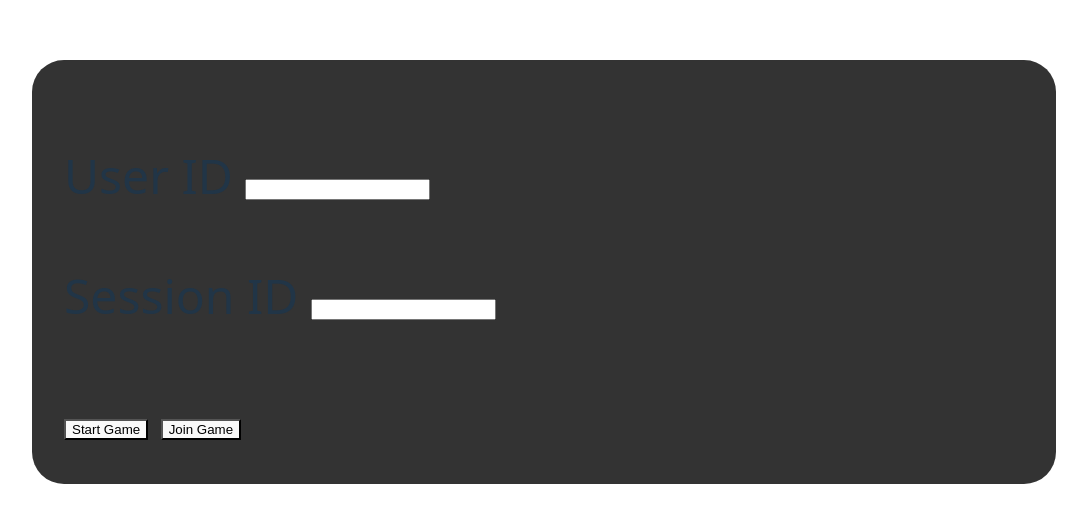
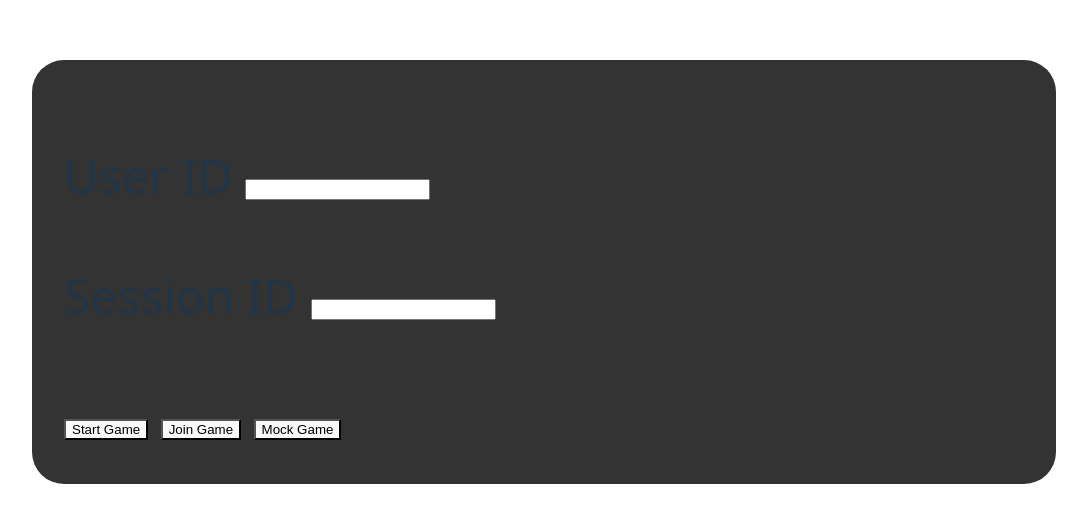
Before and after one commit to ThePotatoArchivist/less-simple-words, a Svelte app: page / in a window 1280 px wide. Shown: the part 128-650 px from the top of the page, without its empty margins (96-1183 px from the left). Built offline with nearby package versions, Linux system fonts and the light colour scheme.

Commit message:
rudimentary mock multiplayer

```diff
--- a/src/App.svelte
+++ b/src/App.svelte
@@ -1,21 +1,23 @@
 <script lang="ts">
     import Client from "./Client.svelte";
     import Host from "./Host.svelte";
+    import Mock from "./Mock.svelte";
 
     let userId: string = ''
     let partialSessionId: string = ''
-    let connect = false
-    let host = false
+    let connectionType: 'host' | 'client' | 'mock' | undefined = undefined
 
     $: sessionId = `lsw-${partialSessionId}`
 </script>
 
 <main>
-    {#if connect}
-        {#if host}
+    {#if connectionType}
+        {#if connectionType === 'host'}
             <Host {userId} {sessionId} />
-        {:else}
+        {:else if connectionType === 'client'}
             <Client {userId} {sessionId} />
+        {:else if connectionType === 'mock'}
+            <Mock {userId} />
         {/if}
     {:else}
         <p>
@@ -32,8 +34,11 @@
             </label>
         </p>
 
-        <button on:click={() => {connect = true; host = true;}}>Start Game</button>
-        <button on:click={() => connect = true}>Join Game</button>
+        <button on:click={() => connectionType = 'host'}>Start Game</button>
+        <button on:click={() => connectionType = 'client'}>Join Game</button>
+        {#if import.meta.env.DEV}
+            <button on:click={() => connectionType = 'mock'}>Mock Game</button>
+        {/if}
     {/if}
 </main>
 
--- a/src/Game.svelte
+++ b/src/Game.svelte
@@ -4,6 +4,7 @@
 
     export let state: GameState
     export let userId: string
+    export let requireFocus: boolean = false
 
     $: describing = state.describer === userId
 
@@ -11,10 +12,10 @@
 </script>
 
 {#if describing}
-    <SimpleWordInput bind:valid={state.description} bind:hasInvalid={state.hasInvalid} />
+    <SimpleWordInput bind:valid={state.description} bind:hasInvalid={state.hasInvalid} {requireFocus} />
 {:else}
     <div>
-        {state.description}
+        {state.description || (state.hasInvalid ? undefined : '\u00a0')}
         {#if state.hasInvalid}
             <span class="invalid">...</span>
         {/if}
--- /dev/null
+++ b/src/Mock.svelte
@@ -0,0 +1,19 @@
+<script lang="ts">
+    import type { GameState } from "./data";
+    import Game from "./Game.svelte";
+
+    export let userId: string
+
+    let users = [userId]
+
+    let state: GameState = {describer: userId, description: '', hasInvalid: false}
+
+</script>
+
+{#each users as _, index}
+    <input bind:value={users[index]} />
+    <button on:click={() => users = users.filter((_, i) => i !== index)}>x</button>
+    <Game userId={users[index]} bind:state requireFocus />
+{/each}
+
+<button on:click={() => users = [...users, '']}>+</button>
--- a/src/lib/SimpleWordInput.svelte
+++ b/src/lib/SimpleWordInput.svelte
@@ -3,9 +3,11 @@
     import { NON_MATCHING_WORDS } from "../words";
 
     export let value = ""
-    export let active = true
+    export let requireFocus = false
     export let valid = "" // Read-only
     export let hasInvalid = false // Read-only
+
+    let active = !requireFocus
 
     $: index = value.search(NON_MATCHING_WORDS)
     $: [invalid] = value.match(NON_MATCHING_WORDS) ?? []
@@ -31,9 +33,11 @@
     }
 </script>
 
-<svelte:window on:keydown={onKeydown} />
+<svelte:window on:keydown={onKeydown} on:click={() => { if (requireFocus) active = false }} />
 
-<div class="input">
+<!-- svelte-ignore a11y_click_events_have_key_events -->
+<!-- svelte-ignore a11y_no_static_element_interactions -->
+<div class="input" on:click|stopPropagation={() => { if (requireFocus) active = true }}>
     <!--Weird spacing necessary to avoid whitespace-->
     <span>{valid}</span>{
     #if invalid}
@@ -42,8 +46,9 @@
     #if ignored}
         <span class="ignored">{ignored}</span>
     {/if}{
-    #if active}
+    #if active}{#key value}
         <div class="cursor"></div>
+    {/key}
     {/if}
 </div>
 
@@ -70,7 +75,7 @@
     }
 
     @keyframes blink {
-        0% { visibility: hidden; }
-        50% { visibility: visible; }
+        0% { visibility: visible; }
+        50% { visibility: hidden; }
     }
 </style>
```
